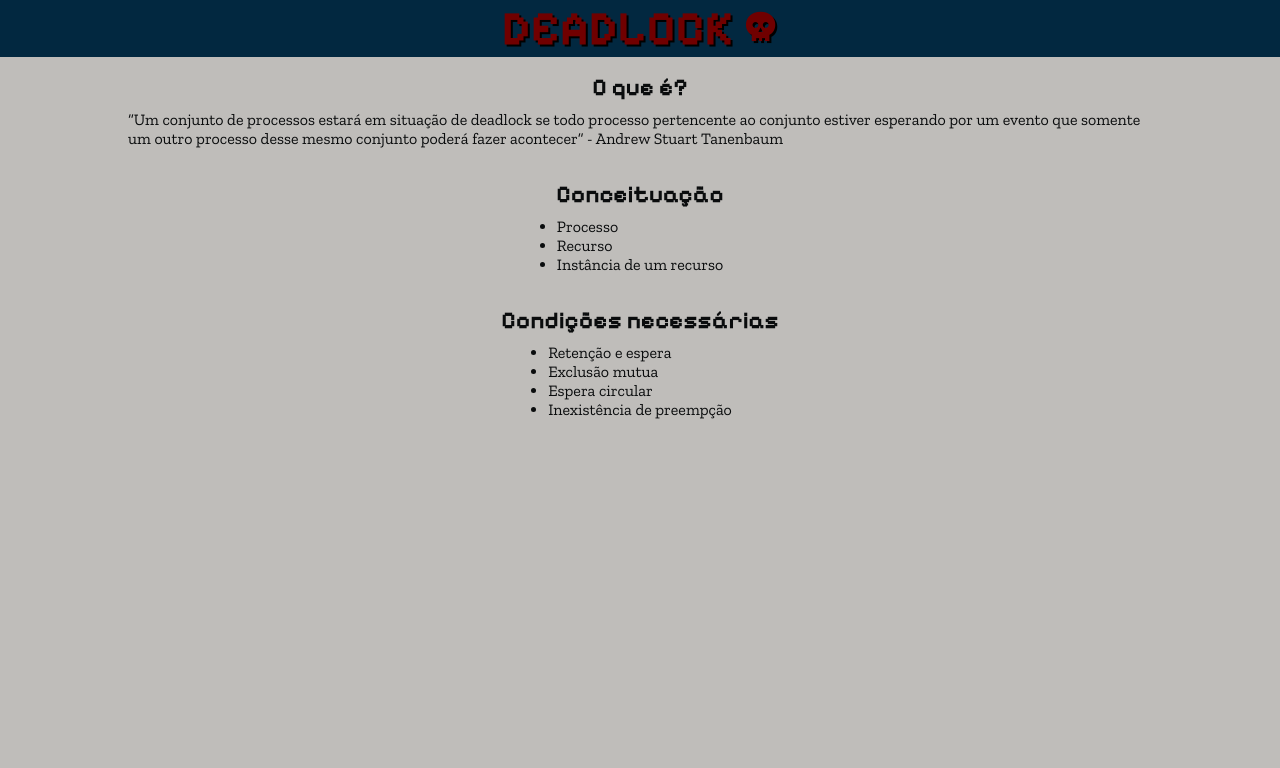
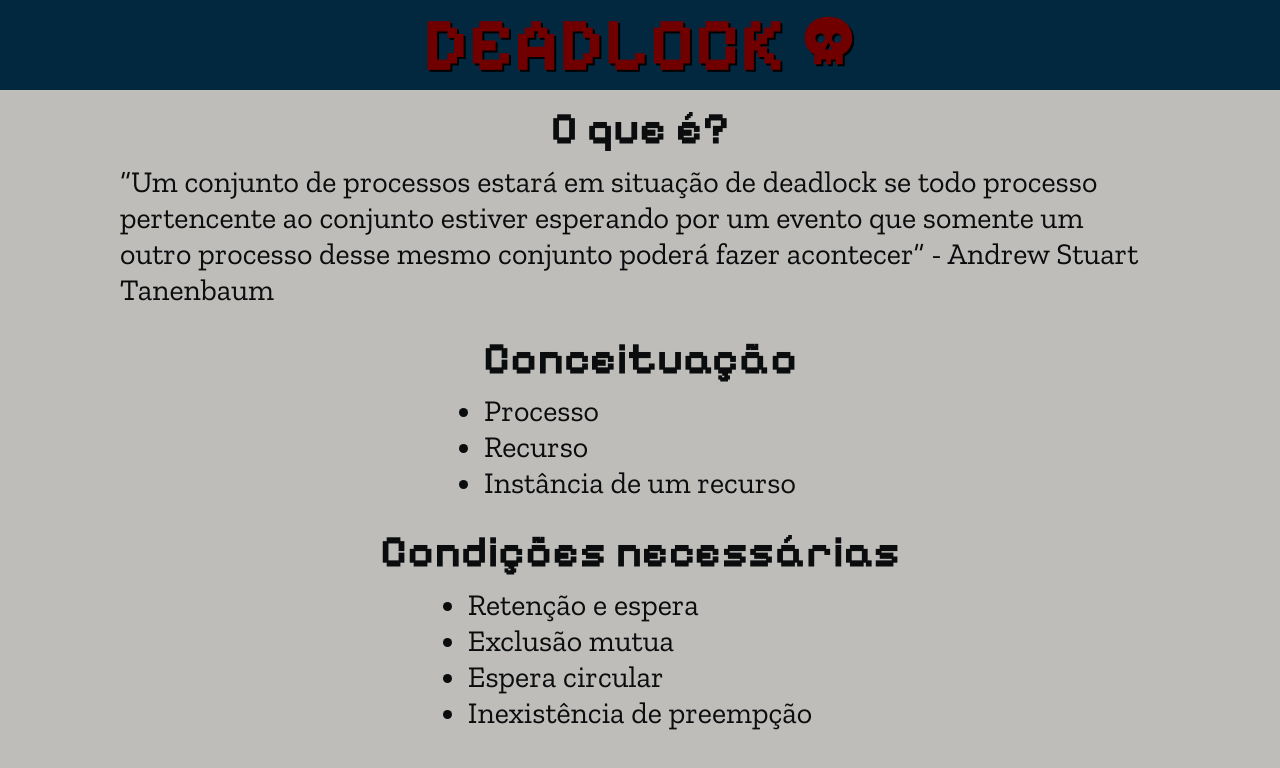
Before and after one commit to morainstein/deadlock, a plain HTML site: page index.html in a window 1280 px wide. Drawn offline with nearby package versions, Linux system fonts and the light colour scheme.

Commit message:
Ajuste de proporção

```diff
--- a/index.html
+++ b/index.html
@@ -19,7 +19,7 @@
       --rubro: #700000;
       --font-quadrada: "Pixelify Sans", sans-serif;
       --font-principal: "Zilla Slab", serif;;
-      font-size: 16px;
+      font-size: 15px;
     }
 
     *{
@@ -50,13 +50,13 @@
       align-items: center;
       gap: 0.5rem;
 
-      margin: 1rem 0px;
+      margin: 0.8rem 0px;
       padding: 0px 8rem;
     }
     h1{
       color: var(--rubro);
       font-family: var(--font-quadrada);
-      font-size: 3rem;
+      font-size: 5rem;
       text-shadow: 2px 2px 0px #000000;
     }
     .material-symbols-outlined {
@@ -66,10 +66,14 @@
       'GRAD' 0,
       'opsz' 24;
       color: var(--rubro);
-      font-size: 2.2rem;
+      font-size: 3.8rem;
     }
     h2{
-      font-family: var(--font-quadrada)
+      font-family: var(--font-quadrada);
+      font-size: 3rem;
+    }
+    p,li{
+      font-size: 2rem;
     }
 
   </style>
```
